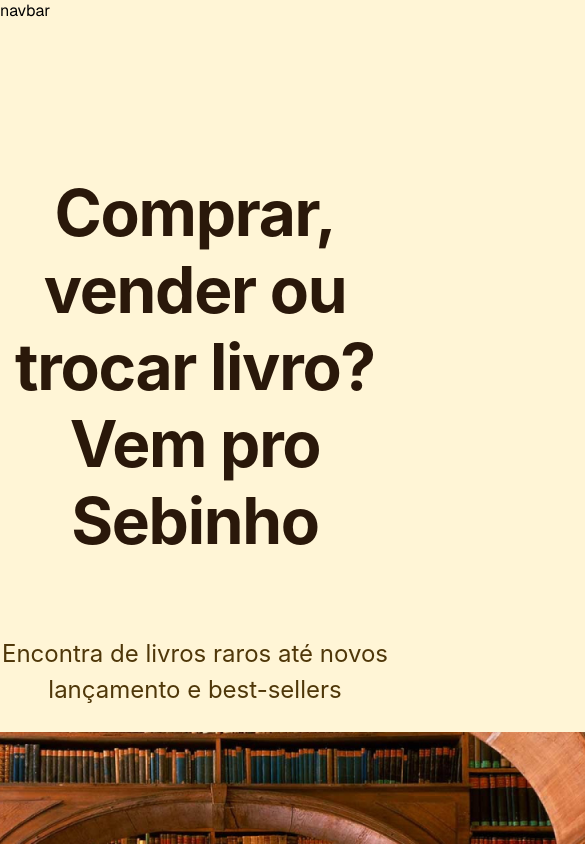
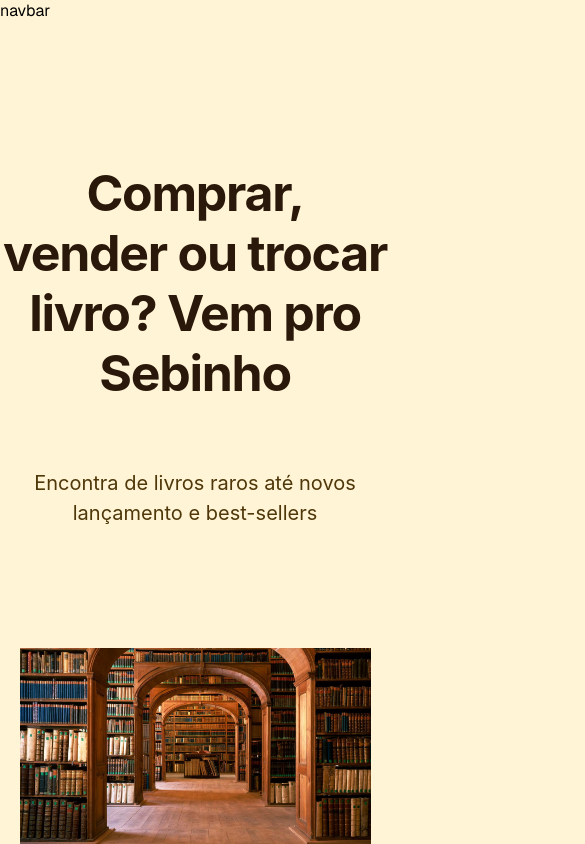
Before and after one commit to VictorHSCosta/Projeto-Final, a Next.js app: page / in a window 390 px wide. Shown: the top 844 px of the page, 585 px wide, since content can reach past the window. Built offline with nearby package versions, Linux system fonts and the light colour scheme; some icons are missing.

Commit message:
atualização sobre a responsividade  do titulo

```diff
--- a/src/styles/Title.module.css
+++ b/src/styles/Title.module.css
@@ -9,6 +9,10 @@
     font-weight: 700;
     line-height: normal;
     letter-spacing: -1.28px;
+
+    @media(max-width: 1380px) {
+        font-size: 50px;
+    }
 }
 
 .p {
@@ -19,6 +23,11 @@
     font-style: normal;
     font-weight: 400;
     line-height: 150%; /* 36px */
+    margin-top: 24px;
+    margin-bottom: 0px;
+    @media(max-width: 1380px) {
+        font-size: 20px;
+    }
 }
 
 .img {
@@ -28,6 +37,13 @@
     display: flex;
     align-items: center;
     margin-bottom: 5rem;
+    margin-top:  120px;
+
+    @media screen and (max-width: 1380px) {
+        margin: 0 , 20px, 0 ,20px;
+        width: 90%;
+        height: 90%;
+    }
 }
 
 .div{
```
Also changed, not shown: 2 other files (tests, documents, lock files or other folders).
